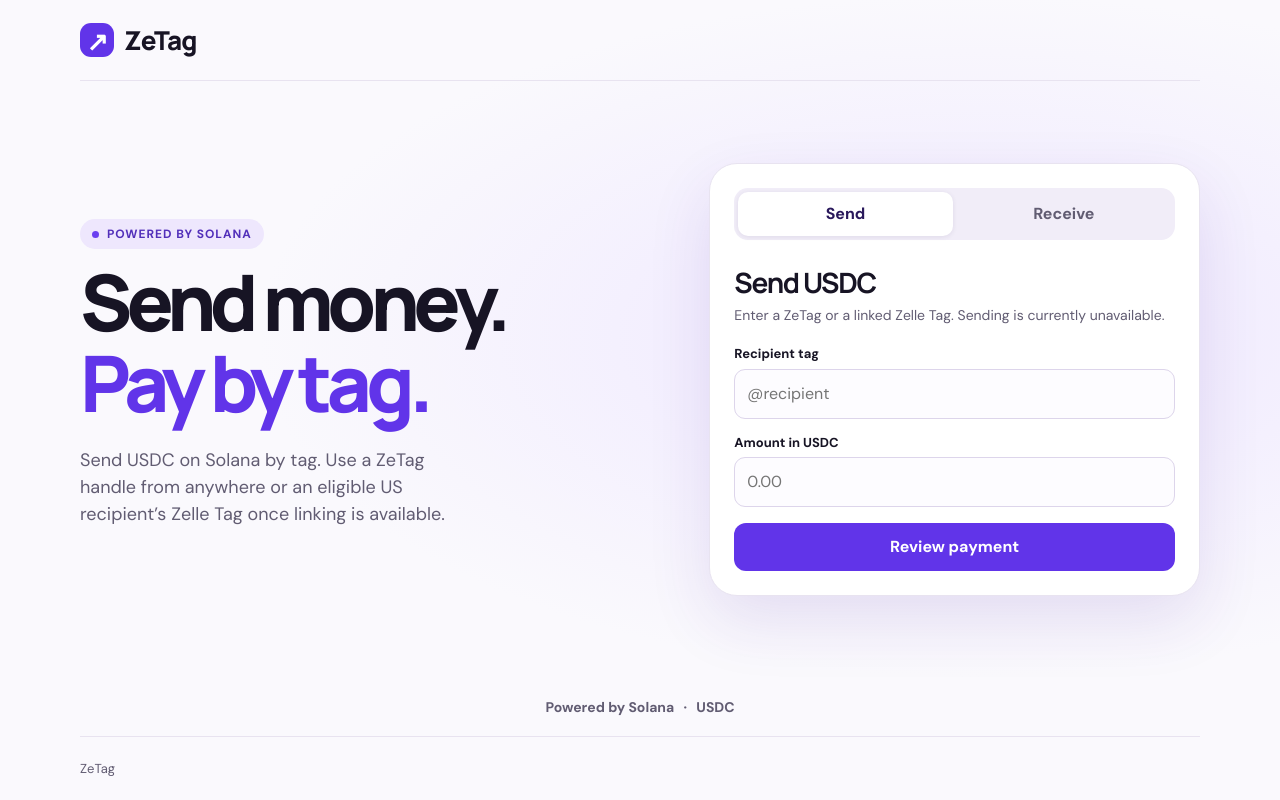
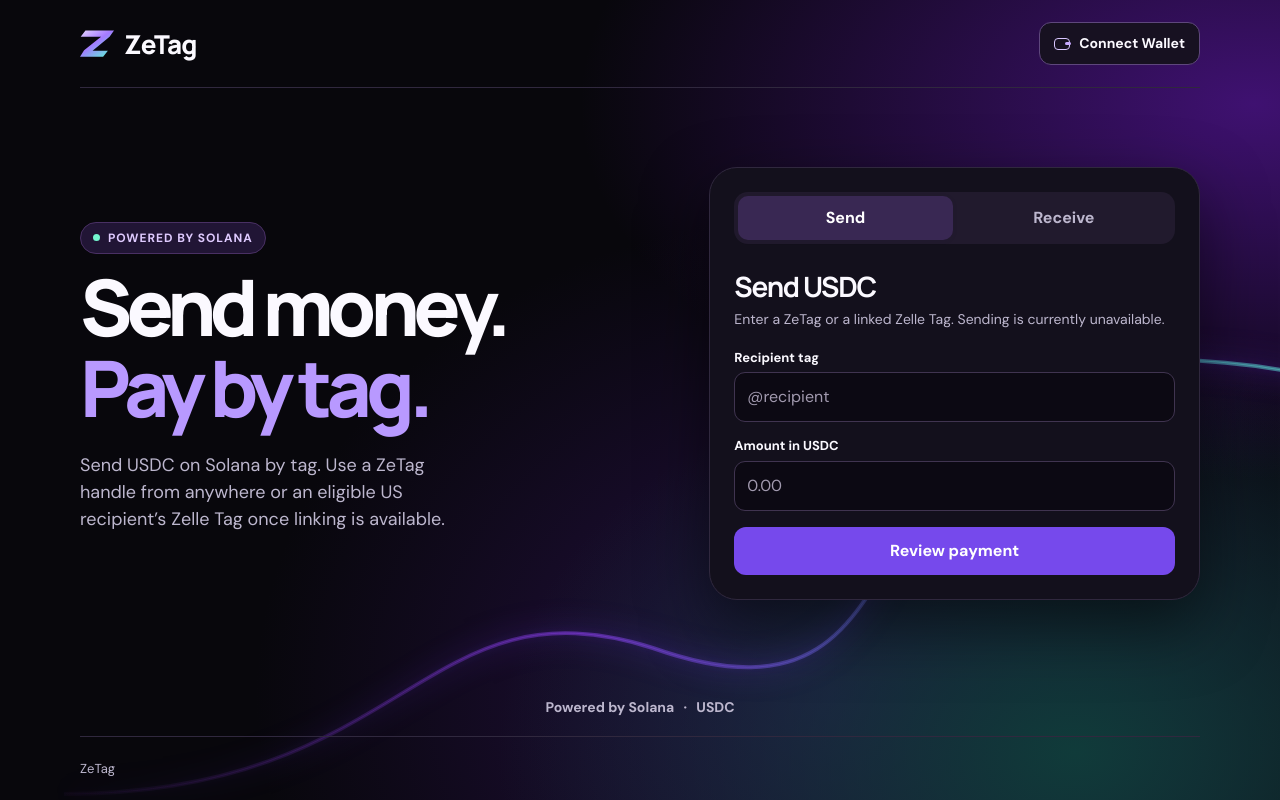
Before and after one commit to devtakahashi/zetag, a plain HTML site: page index.html in a window 1280 px wide. Drawn offline with Linux system fonts and the light colour scheme.

Commit message:
Add files via upload

```diff
--- /dev/null
+++ b/appearance.js
@@ -0,0 +1,97 @@
+'use strict';
+
+const walletButton = document.querySelector('#wallet-button');
+const walletLabel = document.querySelector('#wallet-label');
+const walletDialog = document.querySelector('#wallet-dialog');
+const walletTitle = document.querySelector('#wallet-title');
+const walletStatus = document.querySelector('#wallet-status');
+const walletAction = document.querySelector('#wallet-action');
+const walletFallback = document.querySelector('#wallet-fallback');
+const provider = window.phantom?.solana;
+let address = '';
+
+function renderWallet(error = '') {
+  const available = provider?.isPhantom === true;
+  walletLabel.textContent = address ? address.slice(0, 4) + '…' + address.slice(-4) : 'Connect Wallet';
+  walletTitle.textContent = address ? 'Connected wallet' : 'Connect Wallet';
+  walletStatus.textContent = error || address || (available
+    ? 'Connect your Solana wallet with Phantom.'
+    : 'Open ZeTag in Phantom’s browser on mobile, or install the Phantom extension on desktop.');
+  walletAction.hidden = !available;
+  walletAction.textContent = address ? 'Disconnect' : 'Connect Phantom';
+  walletFallback.hidden = available;
+  if (!available) {
+    const mobile = /Android|iPhone|iPad/i.test(navigator.userAgent) && location.protocol === 'https:';
+    walletFallback.href = mobile
+      ? 'https://phantom.app/ul/browse/' + encodeURIComponent(location.href) + '?ref=' + encodeURIComponent(location.origin)
+      : 'https://phantom.com/download';
+    walletFallback.textContent = mobile ? 'Open in Phantom' : 'Get Phantom';
+  }
+}
+
+function updateAddress(key) {
+  address = key?.toBase58() ?? '';
+  renderWallet();
+}
+
+walletButton.onclick = () => {
+  renderWallet();
+  walletDialog.showModal();
+};
+
+walletAction.onclick = async () => {
+  walletAction.disabled = true;
+  try {
+    if (address) {
+      await provider.disconnect();
+      updateAddress(null);
+    } else {
+      const result = await provider.connect();
+      updateAddress(result.publicKey);
+    }
+    walletDialog.close();
+  } catch (error) {
+    renderWallet(error?.code === 4001 ? 'Connection declined. You can try again.' : 'Phantom could not complete the request. Try again.');
+  } finally {
+    walletAction.disabled = false;
+  }
+};
+
+if (provider?.isPhantom) {
+  provider.on('connect', key => updateAddress(key ?? provider.publicKey));
+  provider.on('accountChanged', updateAddress);
+  provider.on('disconnect', () => updateAddress(null));
+}
+
+const ribbon = document.querySelector('#ribbon');
+const ctx = ribbon.getContext('2d');
+
+function drawRibbon() {
+  if (!ctx) return;
+  const { width, height } = ribbon.getBoundingClientRect();
+  if (!width || !height) return;
+  const ratio = Math.min(window.devicePixelRatio || 1, 2);
+  ribbon.width = Math.round(width * ratio);
+  ribbon.height = Math.round(height * ratio);
+  ctx.setTransform(ratio, 0, 0, ratio, 0, 0);
+  ctx.clearRect(0, 0, width, height);
+  const gradient = ctx.createLinearGradient(0, height, width, 0);
+  gradient.addColorStop(0, '#3c175900');
+  gradient.addColorStop(.42, '#7937ce');
+  gradient.addColorStop(.72, '#437ec0');
+  gradient.addColorStop(1, '#54d7bc');
+  ctx.beginPath();
+  ctx.moveTo(width * .05, height * .99);
+  ctx.bezierCurveTo(width * .32, height * .99, width * .33, height * .63, width * .51, height * .75);
+  ctx.bezierCurveTo(width * .78, height * .95, width * .61, height * .13, width * 1.02, height * .3);
+  ctx.strokeStyle = gradient;
+  ctx.globalAlpha = .6;
+  ctx.shadowColor = '#6d33f3';
+  ctx.shadowBlur = 28;
+  ctx.lineWidth = 4;
+  ctx.stroke();
+  ctx.shadowBlur = 7;
+  ctx.lineWidth = 1;
+  ctx.stroke();
+}
+new ResizeObserver(drawRibbon).observe(ribbon);
--- a/index.html
+++ b/index.html
@@ -5,7 +5,19 @@
 <meta name="description" content="Send and request payments by tag with ZeTag.">
 <title>ZeTag | Pay by tag</title>
 <link rel="stylesheet" href="style.css">
-<header><a class="brand" href="./"><span>↗</span> ZeTag</a></header>
+<header>
+  <a class="brand" href="./"><span class="brand-mark" aria-hidden="true"></span>ZeTag</a>
+  <button class="wallet-button" id="wallet-button" type="button" aria-haspopup="dialog">
+    <span class="wallet-icon" aria-hidden="true"></span><span id="wallet-label">Connect Wallet</span>
+  </button>
+</header>
+<canvas id="ribbon" aria-hidden="true"></canvas>
+<dialog id="wallet-dialog" aria-labelledby="wallet-title">
+  <div class="dialog-heading"><h2 id="wallet-title">Connect Wallet</h2><form method="dialog"><button class="wallet-close" aria-label="Close">×</button></form></div>
+  <p id="wallet-status" class="help" role="status">Connect your Solana wallet with Phantom.</p>
+  <button id="wallet-action" class="primary" type="button">Connect Phantom</button>
+  <a id="wallet-fallback" class="linkbutton" hidden>Open Phantom</a>
+</dialog>
 <main>
 <section class="intro">
 <p class="network"><i></i> POWERED BY SOLANA</p>
@@ -21,4 +33,5 @@
 <aside class="powered">Powered by Solana <span>·</span> USDC</aside>
 <footer><span>ZeTag</span></footer>
 <script src="app.js" defer></script>
+<script src="appearance.js" defer></script>
 </html>
--- a/style.css
+++ b/style.css
@@ -6,7 +6,6 @@ header,main,footer{width:min(1120px,calc(100% - 48px));margin-inline:auto}
 header,footer{display:flex;align-items:center;justify-content:space-between;padding-block:22px}
 header{border-bottom:1px solid var(--border)}
 .brand{display:flex;align-items:center;gap:10px;font:800 26px Manrope,system-ui;text-decoration:none;color:inherit;letter-spacing:-1px}
-.brand span{display:grid;place-items:center;width:34px;height:34px;background:var(--purple);border-radius:11px;color:white}
 .network{color:#5230ba;background:#eee7fd;border-radius:30px;padding:6px 12px;font-size:12px;font-weight:700}
 main{display:grid;grid-template-columns:1.1fr 1fr;gap:clamp(28px,7vw,100px);align-items:center;flex:1;padding-block:64px}
 .network{display:inline-flex;gap:8px;align-items:center;letter-spacing:.08em}
@@ -42,3 +41,49 @@ footer{border-top:1px solid var(--border);color:var(--muted);font-size:13px}
 @media(max-width:740px){main{grid-template-columns:1fr;padding-block:38px;gap:32px}header,main,footer{width:calc(100% - 36px)}.card{padding:18px}.intro>p:not(.network){font-size:16px}}
 
 .powered{padding:18px;text-align:center;color:var(--muted);font-size:14px;font-weight:700}.powered span{margin-inline:6px}
+
+:root {
+  color-scheme: dark;
+  color: #fbf9ff;
+  background: #08070c;
+  --purple: #7649ec;
+  --muted: #bdb7ce;
+  --border: #30283e;
+}
+body {
+  position: relative;
+  isolation: isolate;
+  background:
+    radial-gradient(ellipse at 98% 13%, #3f1171 0%, transparent 38%),
+    radial-gradient(ellipse at 84% 94%, #103b3a 0%, transparent 38%),
+    radial-gradient(ellipse at 65% 87%, #251044 0%, transparent 49%),
+    #08070c;
+}
+#ribbon { position:absolute; z-index:-1; inset:auto 0 0; width:100%; height:76%; pointer-events:none }
+.brand-mark {
+  width: 34px;
+  height: 34px;
+  background: linear-gradient(145deg, #e3d1ff 7%, #a47aff 45%, #55ffd6 92%);
+  clip-path: polygon(16% 12%, 100% 12%, 87% 30%, 37% 71%, 82% 71%, 68% 89%, 0 89%, 12% 70%, 62% 30%, 2% 30%);
+}
+.wallet-button,.wallet-close { color:inherit; background:#171121; border:1px solid #5e477c; border-radius:12px }
+.wallet-button { display:flex; align-items:center; gap:9px; padding:10px 14px; font-size:14px; font-weight:700 }
+.wallet-button:hover,.wallet-close:hover { background:#2b1f3c }
+.wallet-icon { width:16px; height:12px; border:1.5px solid #d9c6ff; border-radius:4px; position:relative }
+.wallet-icon::after { content:""; position:absolute; right:-2px; top:3px; width:6px; height:3px; border-radius:4px; background:#c7aaff }
+.network { color:#dfcaff; background:#211535; border:1px solid #493064 }
+.network i { background:#74f6cf }
+h1 em { color:#b899ff }
+.card,dialog { color:inherit; background:#13101c; border:1px solid var(--border); box-shadow:0 25px 65px #0008 }
+.tabs { background:#211a2d }
+.tabs button[aria-pressed=true] { background:#392853; color:#fff }
+input { background:#0c0913; border-color:#403450 }
+input::placeholder { color:#a29aaf }
+.primary:hover { background:#855bf0 }
+.secondary,.linkbutton { background:#2b1d42; color:#eadcff }
+#status { color:#d1b8ff }
+dialog { border-radius:22px; padding:24px; width:min(408px,calc(100% - 36px)); overflow-wrap:anywhere }
+dialog::backdrop { background:#050309b8 }
+.dialog-heading { display:flex; align-items:center; justify-content:space-between; gap:12px }
+.wallet-close { line-height:1; padding:7px 10px; font-size:21px }
+[hidden] { display:none !important }
```
Also changed, not shown: README.md.
